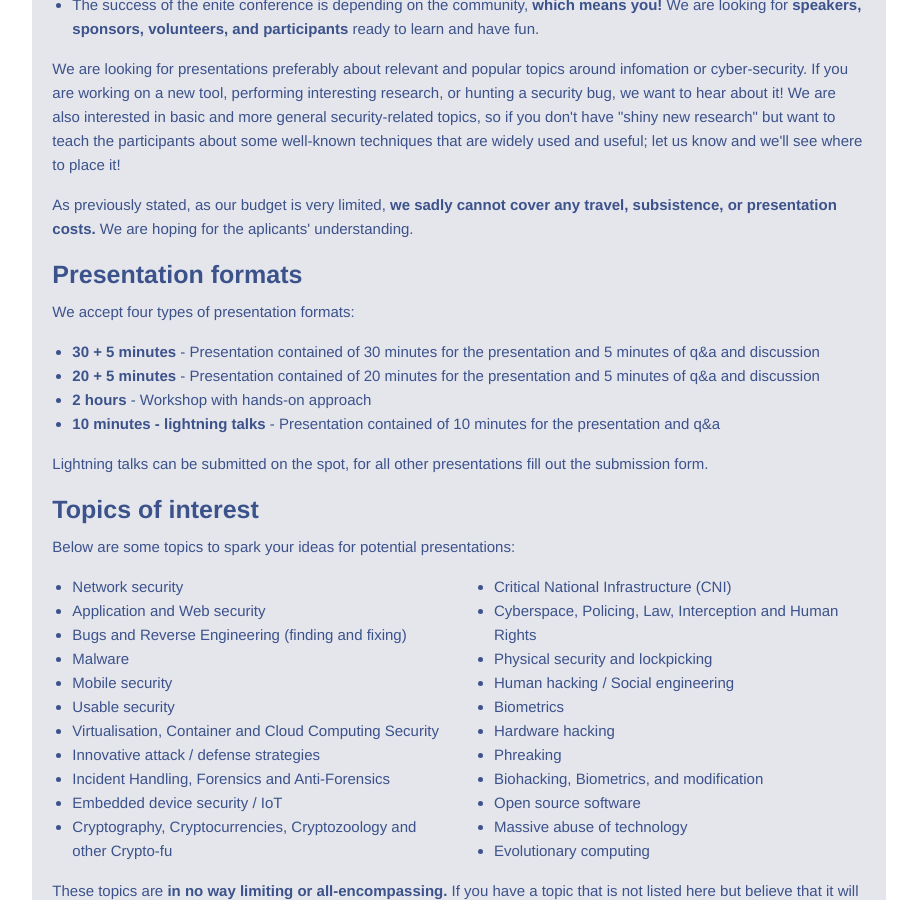
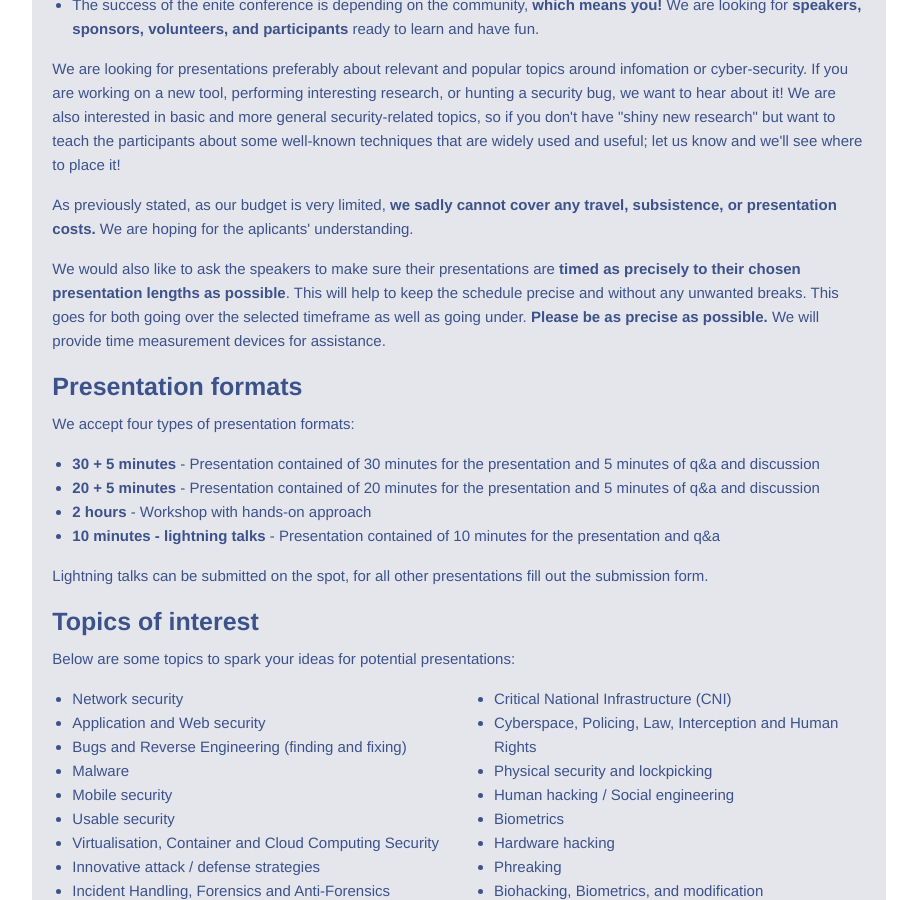
Before and after one commit to amohar/bsides-rijeka-website, a Jekyll site: the page built from cfp.html, in a window 1280 px wide and 900 px high, scrolled down 637 px. Shown: the whole window, without its empty margins (181-1098 px from the left). Built offline with Jekyll 4.4.1, drawn with Linux system fonts in a browser that asks for light colours; nearby versions of some CDN libraries.

Commit message:
Added timing to the cfp propositions

```diff
--- a/cfp.html
+++ b/cfp.html
@@ -31,6 +31,9 @@ title: Call for Presentations
     </p>
     <p>
     As previously stated, as our budget is very limited, <strong>we sadly cannot cover any travel, subsistence, or presentation costs.</strong> We are hoping for the aplicants' understanding.
+    </p>
+    <p>
+            We would also like to ask the speakers to make sure their presentations are <strong>timed as precisely to their chosen presentation lengths as possible</strong>. This will help to keep the schedule precise and without any unwanted breaks. This goes for both going over the selected timeframe as well as going under. <strong>Please be as precise as possible.</strong> We will provide time measurement devices for assistance.
     </p>
     <h2>Presentation formats</h2>
     <p>
```
